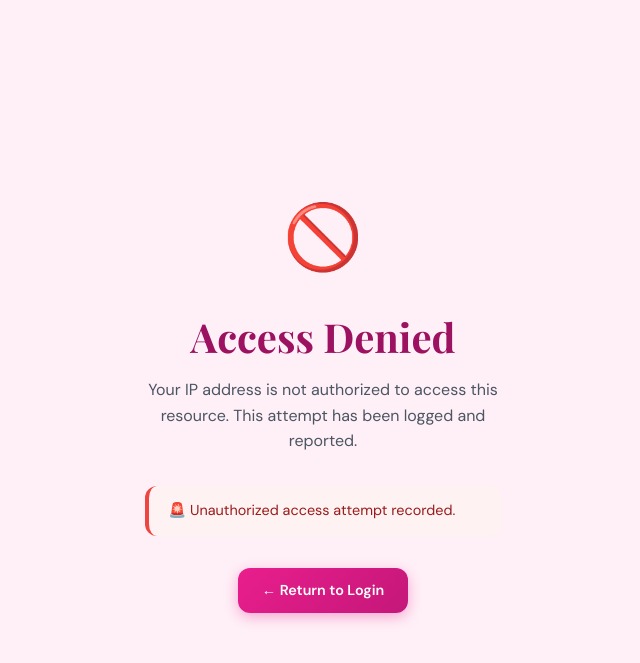
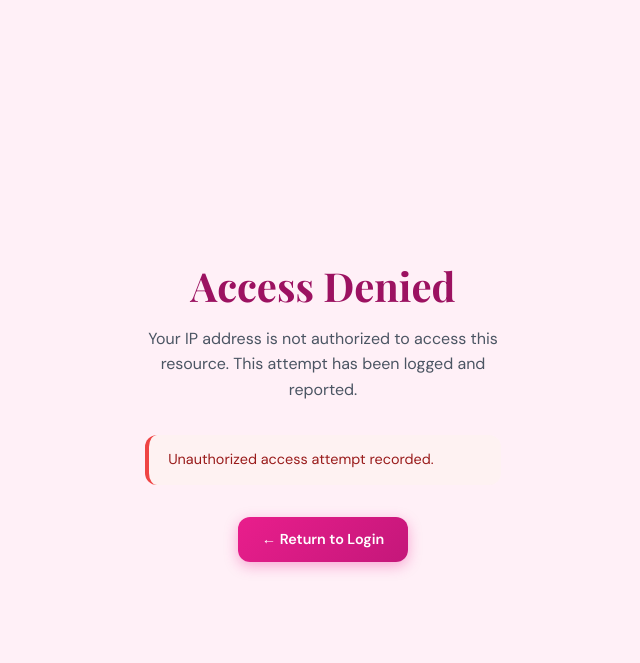
Before and after one commit to fernandezmariacass/SHEcure, a Flask app: template shecure/app/templates/errors/403.html in a window 1280 px wide. Shown: the top 663 px of the page, without its empty margins (317-957 px from the left). Run offline with Flask 3, Linux system fonts and the light colour scheme; the template is opened without the code that fills it, so the values that code supplies are empty.

Commit message:
Update 403.html

```diff
--- a/shecure/app/templates/errors/403.html
+++ b/shecure/app/templates/errors/403.html
@@ -8,7 +8,7 @@
 </head>
 <body style="display:grid;place-items:center;min-height:100vh;background:var(--pink-50)">
   <div style="text-align:center;max-width:420px;padding:2rem">
-    <div style="font-size:4rem;margin-bottom:1rem" aria-hidden="true">🚫</div>
+    <div style="font-size:4rem;margin-bottom:1rem" aria-hidden="true"></div>
     <h1 style="font-family:var(--font-display);font-size:2.5rem;color:var(--pink-700);margin-bottom:.5rem">
       Access Denied
     </h1>
@@ -17,7 +17,7 @@
       This attempt has been logged and reported.
     </p>
     <div class="alert alert-danger" role="alert">
-      🚨 Unauthorized access attempt recorded.
+       Unauthorized access attempt recorded.
     </div>
     <a href="/login" class="btn btn-primary" style="margin-top:1rem">← Return to Login</a>
   </div>
```
